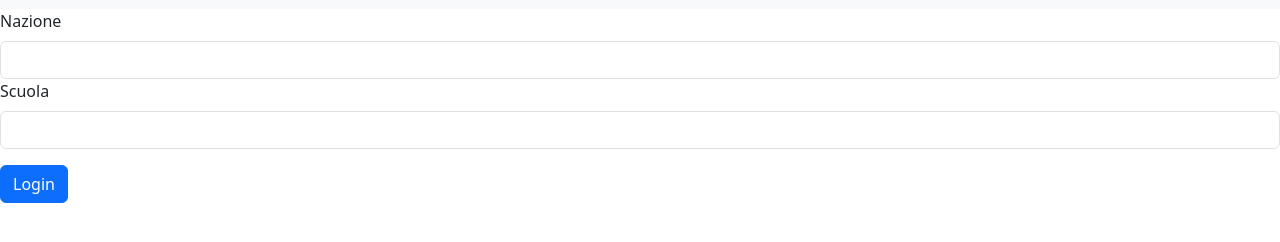
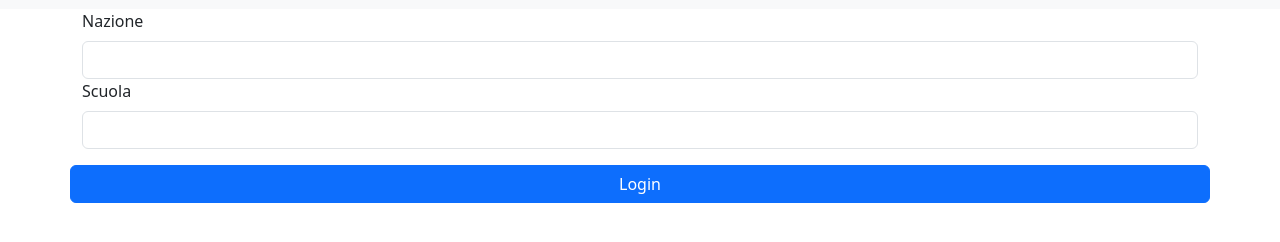
Before and after one commit to Iacovelliantonella3c/caccialtesoro, a website: page Bootstrap1.html in a window 1280 px wide. Shown: the part 540-782 px from the top of the page. Drawn offline with nearby package versions, Linux system fonts and the light colour scheme; files whose address does not match are found by name.

Commit message:
Update Bootstrap1.html

```diff
--- a/Bootstrap1.html
+++ b/Bootstrap1.html
@@ -41,7 +41,15 @@
     </div>
   </div>
     </nav>
-  <div class="mb-3">
+  <div class="container">
+    <div class="row">
+      <div class="col">
+      </div>
+      <form>
+        <div class="mb-3">
+
+
+      </form>
     <label for="exampleInputNazione1" class="form-label">Nazione</label>
     <input type="Nazione" class="form-control" id="exampleInputNazione1"
   <div class="mb-3">
```
